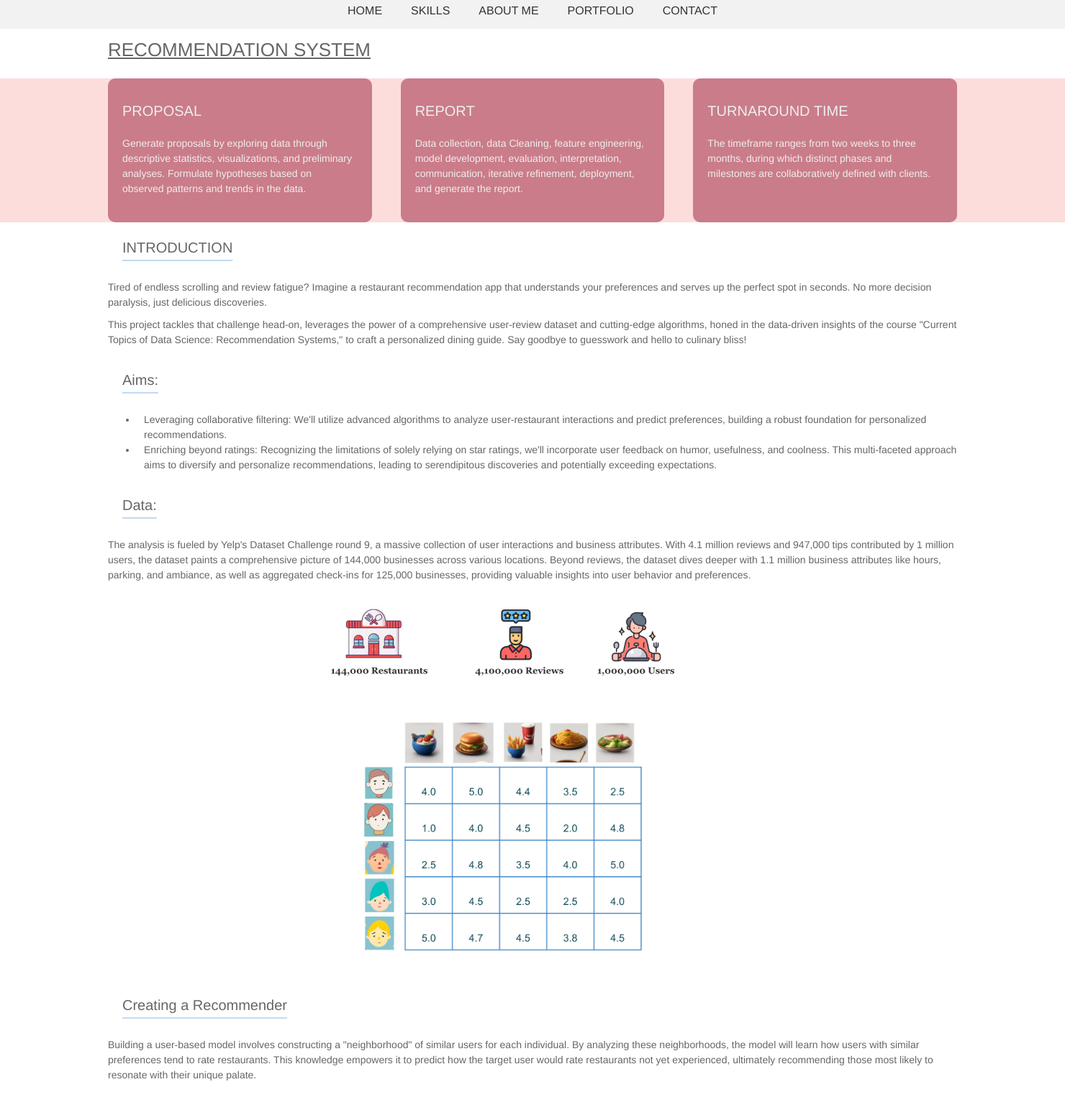
After one commit to YunMai-SPS/my-ds-website, a Flask app: template templates/rs.html in a window 1480 px wide. The commit adds this page. Shown: the top 1536 px of the page at 72% size. Run offline with Flask 3, Linux system fonts and the light colour scheme; the template is opened without the code that fills it, so the values that code supplies are empty.

Commit message:
add recommendation page and modify bioinfo page and data analysis page

```diff
--- a/app.py
+++ b/app.py
@@ -1,10 +1,10 @@
 
 from flask import Flask, render_template
-from dash import Dash
+#from dash import Dash
 
 app = Flask(__name__)
 
-dash_app = Dash(__name__, server=app, url_base_pathname='/dash/')
+#dash_app = Dash(__name__, server=app, url_base_pathname='/dash/')
 
 @app.route('/')
 def home():
@@ -31,5 +31,9 @@ def bioinf_page():
 def nlp_page():
     return render_template('nlp.html')
 
+@app.route('/recommendation_system')
+def rs_page():
+    return render_template('rs.html')
+
 if __name__ == '__main__':
     app.run(debug=True)
--- a/static/style.css
+++ b/static/style.css
@@ -30,6 +30,11 @@ body {
   .bg-blue  { background: blue;  }
   .bg-lightblue1 {background: #EAF3FA; }
   .bg-lightblue2 {background: #C1DAF1; }
+  .bg-lightgreen {background: #D9EAD3; }
+  .bg-lightgreen2 {background: #C3E8E8; }
+  .bg-pink {background: #FDDCDC; } /*#FDE7E7 #FBD1D1* /
+
+
   div       { color: white;      }
 
   .container {
@@ -238,12 +243,17 @@ body {
     flex-grow: 1;
     display: flex;
     flex-direction: column;
+    align-items: flex-start;
   }
 
   .process-item-content {
-    flex-grow: 1;
-    display: none;
+    /* flex-grow: 1; */
+    /* display: flex; */
+    /* align-items: flex-start;  */
     flex-direction: column;
+    /* border: 2px solid green; */
+    width: 320px;
+    height: 160px;
   }
 
   .graphs {
@@ -389,25 +399,83 @@ body {
     margin-right: 150px;  /* Adjust the left margin as needed */
   }
 
+  .process-section-da {
+    display: grid;
+    grid-template-columns: repeat(3, 1fr);
+    background-color: #D9EAD3 ; /*#EAF3FA*/
+    /*grid-template-rows: repeat(2, 1fr);*/
+    grid-gap: 40px; /* Adjust the gap between dashboard items */
+    margin-left: 150px;  /* Adjust the left margin as needed */
+    margin-right: 150px;  /* Adjust the left margin as needed */
+  }
+
+  .process-section-bio {
+    display: grid;
+    grid-template-columns: repeat(3, 1fr);
+    background-color: #C3E8E8 ; /*#EAF3FA*/
+    /*grid-template-rows: repeat(2, 1fr);*/
+    grid-gap: 40px; /* Adjust the gap between dashboard items */
+    margin-left: 150px;  /* Adjust the left margin as needed */
+    margin-right: 150px;  /* Adjust the left margin as needed */
+  }
+  .process-section-rs {
+    display: grid;
+    grid-template-columns: repeat(3, 1fr);
+    background-color: #FDDCDC; /*#EAF3FA*/
+    /*grid-template-rows: repeat(2, 1fr);*/
+    grid-gap: 40px; /* Adjust the gap between dashboard items */
+    margin-left: 150px;  /* Adjust the left margin as needed */
+    margin-right: 150px;  /* Adjust the left margin as needed */
+  }
+
+
+
+
   .process-item {
       background-color: #6c86a1;  /*#EAF3FA*/
       padding: 20px;
       border-radius: 10px;
       display: flex;
       align-items: center;
+      justify-content: space-between;
   }
+  .process-item-da {
+    background-color: #93C47D;
+    padding: 20px;
+    border-radius: 10px;
+    display: flex;
+    align-items: center;
+    justify-content: space-between;
+  }
+  .process-item-bio {
+    background-color: #108585;
+    padding: 20px;
+    border-radius: 10px;
+    display: flex;
+    align-items: center;
+    justify-content: space-between;
+  }
+  .process-item-rs {
+    background-color: #CA7C8A;  /*#F7758C #FFA0B0*/
+    padding: 20px;
+    border-radius: 10px;
+    display: flex;
+    align-items: center;
+    justify-content: space-between;
+  }
+
   .process-item-head {
     font-size: 20px; /* Set the font size as needed */
     font-family: Helvetica; /* Set the desired font family */
-    color: #666666 ;
-    margin-bottom: 5px; /* Decrease top margin to move text up */
+    color: #EEEEEE ; /*#666666 */
+    margin-top: 10px; /* Decrease top margin to move text up */
   }
   .process-item-describe {
     font-size: 14px; /* Set the font size as needed */
     font-family: Helvetica; /* Set the desired font family */
-    color: #666666 ;
+    color: #EEEEEE; /*#666666 */
     margin-top: 5px; /* Decrease top margin to move text up */
-    margin-bottom: 5px; /* Decrease top margin to move text up */
+    margin-bottom: 5px;
     text-align: left
   }
   .section-text-container-white {
@@ -465,9 +533,23 @@ body {
     margin-bottom: 20px;
     margin-left: 50px;
   }
+  .image-container-7 img {
+    width: 900px;
+    margin-top: 20px;
+    margin-right: 200px;
+    margin-bottom: 20px;
+    margin-left: 200px;
+  }
   .text-after-img {
     float: left;
   }
   .uppercase-text {
     text-transform: uppercase;
   }
+  .bullet-list {
+    /* list-style: circle; */
+    list-style-type: disc;
+    color: #666666;
+    padding-left: 10px;
+    /* border: 2px solid green; */
+  }
--- a/templates/db.html
+++ b/templates/db.html
@@ -27,21 +27,21 @@
                 <div class='vh-25 bg-lightblue1',id='processPanel'>
                     <div class="process-section">
                         <div class="process-item">
-                            <div class="item-content">
+                            <div class="process-item-content">
                                 <p class="process-item-head uppercase-text">Proposal</p>
                                 <p class="process-item-describe">Define objectives of the dashboard, know insights or information do stakeholders need, identify key performance indicators (KPIs) and metrics.</p>
                             </div>
                         </div>
 
                         <div class="process-item">
-                            <div class="item-content">
+                            <div class="process-item-content">
                                 <p class="process-item-head uppercase-text">Develope</p>
                                 <p class="process-item-describe">Choose visualization tools, integrate data source, plan the layout of the dashboard, ensure interactivity, consistency, accessibility, testing, feedback and Iteration, documentation, deployment.</p>
                             </div>
                         </div>
 
                         <div class="process-item">
-                            <div class="item-content">
+                            <div class="process-item-content">
                                 <p class="process-item-head uppercase-text">Turnaround Time</p>
                                 <p class="process-item-describe">The timeframe ranges from two weeks to three months, during which distinct phases and milestones are collaboratively defined with clients.</p>
                             </div>
--- /dev/null
+++ b/templates/rs.html
@@ -0,0 +1,110 @@
+<!-- templates/home.html -->
+<!DOCTYPE html>
+<html>
+<head>
+    <title>BI Page</title>
+    <link rel="stylesheet" href="{{ url_for('static', filename='style.css') }}">
+</head>
+<body>
+    <header>
+        <nav>
+            <ul>
+                <li><a href="{{ url_for('da_page') }}">HOME</a></li>
+                <li><a href="#skills">SKILLS</a></li>
+                <li><a href="#about">ABOUT ME</a></li>
+                <li><a href="#portfolio">PORTFOLIO</a></li>
+                <li><a href="#contact">CONTACT</a></li>
+            </ul>
+        </nav>
+    </header>
+
+    <div class="container">
+        <div class="content">
+            <div class='vh-5',id='headPanel'>
+                <p class="custom-head uppercase-text"><span class="underline">Recommendation System</span></p>
+            </div>
+            <section_small id="skills">
+                <div class='vh-25 bg-pink',id='processPanel'>
+                    <div class="process-section-rs">
+                        <div class="process-item-rs">
+                            <div class="process-item-content">
+                                <p class="process-item-head uppercase-text">Proposal</p>
+                                <p class="process-item-describe">Generate proposals by exploring data through descriptive statistics, visualizations, and preliminary analyses. Formulate hypotheses based on observed patterns and trends in the data.</p>
+                            </div>
+                        </div>
+
+                        <div class="process-item-rs">
+                            <div class="process-item-content">
+                                <p class="process-item-head uppercase-text">Report</p>
+                                <p class="process-item-describe">Data collection, data Cleaning, feature engineering, model development, evaluation, interpretation, communication, iterative refinement, deployment, and generate the report.</p>
+                            </div>
+                        </div>
+
+                        <div class="process-item-rs">
+                            <div class="process-item-content">
+                                <p class="process-item-head uppercase-text">Turnaround Time</p>
+                                <p class="process-item-describe">The timeframe ranges from two weeks to three months, during which distinct phases and milestones are collaboratively defined with clients.</p>
+                            </div>
+                        </div>
+
+                    </div>
+                </div>
+            </section_small>
+
+            <section id="case">
+                <div class='vh-100'>
+                    <div class="section-text-container-white vh-5">
+                        <p class="custom-head_3 uppercase-text"><span class="underline-lightblue2">Introduction</span></p>
+                        <p class="section-graph">Tired of endless scrolling and review fatigue? Imagine a restaurant recommendation app that understands your preferences and serves up the perfect spot in seconds. No more decision paralysis, just delicious discoveries.</p>
+                        <p class="section-graph">This project tackles that challenge head-on, leverages the power of a comprehensive user-review dataset and cutting-edge algorithms, honed in the data-driven insights of the course "Current Topics of Data Science: Recommendation Systems," to craft a personalized dining guide. Say goodbye to guesswork and hello to culinary bliss!</p>
+
+                        <p class="custom-head_3"><span class="underline-lightblue2">Aims:</span></p>
+                        <ul class="section-graph">
+                            <li class="bullet-list">Leveraging collaborative filtering: We'll utilize advanced algorithms to analyze user-restaurant interactions and predict preferences, building a robust foundation for personalized recommendations.</li>
+                            <li class="bullet-list">Enriching beyond ratings: Recognizing the limitations of solely relying on star ratings, we'll incorporate user feedback on humor, usefulness, and coolness. This multi-faceted approach aims to diversify and personalize recommendations, leading to serendipitous discoveries and potentially exceeding expectations.</li>
+                        </ul>
+
+                        <p class="custom-head_3"><span class="underline-lightblue2">Data:</span></p>
+                        <p class="section-graph">The analysis is fueled by Yelp's Dataset Challenge round 9, a massive collection of user interactions and business attributes. With 4.1 million reviews and 947,000 tips contributed by 1 million users, the dataset paints a comprehensive picture of 144,000 businesses across various locations. Beyond reviews, the dataset dives deeper with 1.1 million business attributes like hours, parking, and ambiance, as well as aggregated check-ins for 125,000 businesses, providing valuable insights into user behavior and preferences.</p>
+
+                        <div class="image-container-1">
+                            <img src="{{ url_for('static', filename='rs_fig1.png') }}" alt="figure 1">
+                            <img src="{{ url_for('static', filename='rs_fig2.png') }}" alt="figure 2">
+                        </div>
+
+                        <p class="custom-head_3"><span class="underline-lightblue2">Creating a Recommender</span></p>
+                        <p class="section-graph">Building a user-based model involves constructing a "neighborhood" of similar users for each individual. By analyzing these neighborhoods, the model will learn how users with similar preferences tend to rate restaurants. This knowledge empowers it to predict how the target user would rate restaurants not yet experienced, ultimately recommending those most likely to resonate with their unique palate.</p>
+                        <div class="image-container-1">
+                            <img src="{{ url_for('static', filename='rs_fig3.png') }}" alt="figure 3">
+                        </div>
+                        <p class="custom-head_4"><span class="underline-lightblue2">Building a User-based Collaborative Filtering Model: Single_Criterion v.s. Multi-Criteria Recommender System.</span></p>
+                        <div class="image-container-7">
+                            <img src="{{ url_for('static', filename='rs_fig4.png') }}" alt="figure 4">
+
+                        </div>
+
+                        <p class="custom-head_3"><span class="underline-lightblue2">Conclusion and Discussion:</span></p>
+                        <p class="section-graph">1. This project explored two approaches to restaurant recommendation systems: user-based collaborative filtering and multi-criteria ratings. Using the Yelp Dataset Challenge round 9 data, we successfully built a user-based model with an RMSE of 1.47. While this demonstrates the model's ability to learn user preferences, incorporating additional factors like location (e.g., distance or geospatial data) could further refine recommendations and improve personalization.</p>
+                        <p></p>
+                        <p class="section-graph">2. Intriguingly, the multi-criteria rating system yielded a completely different set of recommendations for users, with a 100% serendipity score. This suggests the system effectively diversifies recommendations beyond user-based similarities. Furthermore, the accuracy also improved, as evidenced by a significantly lower RMSE of 0.5. This suggests that utilizing multiple criteria, such as "funny," "useful," and "cool" in addition to ratings, can lead to more accurate and personalized recommendations.</p>
+
+
+                        <p class="custom-head_3"><span class="underline-lightblue2">Reference:</span></p>
+                        <p class="section-graph">1. Blanca Vargas-Govea, Gabriel González-Serna, Rafael Ponce-Medellín. Effects of relevant contextual features in the performance of a restaurant recommender system.CARS,( 2011)</p>
+                        <p class="section-graph">2. Mengqi Yu, Meng Xue, Wenjia Ouyang. Restaurants Review Star Prediction for Yelp Dataset.Conference Proceedings (2015).</p>
+                        <p class="section-graph">3. Gediminas Adomavicius, YoungOk Kwon. New Recommendation Techniques for Multi-Criteria Rating Systems. IEEE Intelligent Systems 22-3 (2017). </p>
+                        <p class="section-graph">4. Jun Zeng, Feng Li, Haiyang Liu, Junhao Wen, Sachio Hirokawa. A Restaurant Recommender System Based on User Preference and Location in Mobile Environment. Advanced Applied Informatics (IIAI-AAI), 2016 5th IIAI International Congress.</p>
+                        <p class="section-graph">5. Qiuxia Lu, Tianqi Chen, Weinan Zhang, Diyi Yang, Yong Yu.Serendipitous Personalized Ranking for Top-N Recommendation.Proceeding WI-IAT '12 Proceedings of the 2012 IEEE/WIC/ACM International Joint Conferences on Web Intelligence and Intelligent Agent Technology, Volume 01, 258-265 (2012).</p>
+
+
+                    </div>
+                </div>
+            </section>
+
+        </div>
+    </div>
+
+    <script src="{{ url_for('static', filename='script.js') }}"></script>
+
+</body>
+</html>
```
Also changed, not shown: templates/bi.html (+4 -5 lines), templates/bioinf.html (+15 -9 lines), templates/da.html (+9 -10 lines), templates/navigation.html (+23 -11 lines), static/Screen Shot 2023-12-15 at 5.25.01 PM.png (added), static/bio_fig0.png (added), static/da_fig5.png (added), static/rs_1.png (added), static/rs_fig1.png (added), static/rs_fig2.png (added), static/rs_fig3.png (added), static/rs_fig4.png (added).
